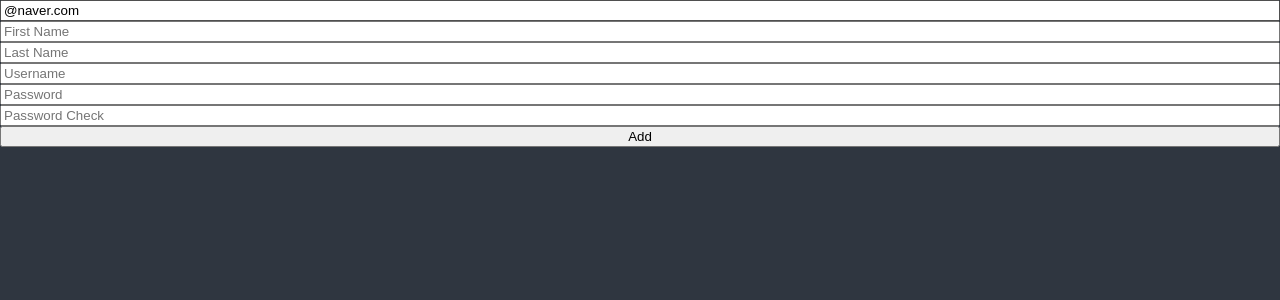
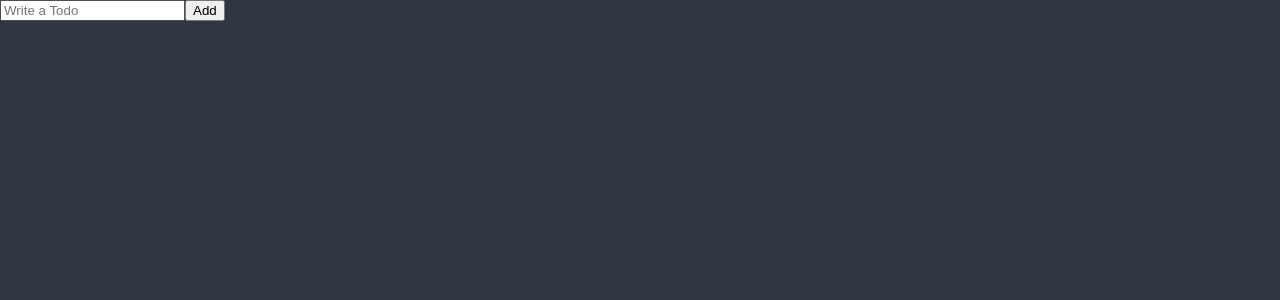
Before and after one commit to WooHyunKing/React-ToDoList, a React (Create React App) app: page / in a window 1280 px wide. Shown: the top 300 px of the page. Built offline with nearby package versions, Linux system fonts and the light colour scheme.

Commit message:
Learn about react-hook-form

```diff
--- a/src/ToDoList.tsx
+++ b/src/ToDoList.tsx
@@ -1,115 +1,130 @@
 import React, { useState } from "react";
 import { useForm } from "react-hook-form";
 
-// const ToDoList = () => {
-//   const [toDo, setToDo] = useState("");
-//   const [toDoError, setToDoError] = useState("");
-//   const onChange = (event: React.FormEvent<HTMLInputElement>) => {
-//     const {
-//       currentTarget: { value },
-//     } = event;
-//     setToDoError("");
-//     setToDo(value);
-//   };
-
-//   const onSubmit = (event: React.FormEvent<HTMLFormElement>) => {
-//     event.preventDefault();
-//     if (toDo.length < 10) {
-//       return setToDoError("ToDo shoud be longer");
-//     }
-//     console.log(toDo);
-//   };
-
-//   return (
-//     <div>
-//       <form onSubmit={onSubmit}>
-//         <input onChange={onChange} value={toDo} placeholder="Write a Todo" />
-//         <button>Add</button>
-//         {toDoError !== "" ? toDoError : null}
-//       </form>
-//     </div>
-//   );
-// };
-
 interface IForm {
-  email: string;
-  firstName: string;
-  lastName: string;
-  username: string;
-  password: string;
-  password1: string;
+  toDo: string;
 }
 
 const ToDoList = () => {
-  const {
-    register,
-    watch,
-    handleSubmit,
-    formState: { errors },
-  } = useForm<IForm>({
-    defaultValues: {
-      email: "@naver.com",
-    },
-  });
-
-  const onValid = (data: any) => {
-    console.log(data);
+  const { register, handleSubmit, setValue } = useForm<IForm>();
+  const handleValid = (data: IForm) => {
+    console.log("add to do", data.toDo);
+    setValue("toDo", "");
   };
-
-  //   console.log(watch());
-  //   watch를 사용함으로써 form의 입력값을 추적할 수 있다.
-
-  console.log(errors);
   return (
     <div>
-      <form
-        style={{ display: "flex", flexDirection: "column" }}
-        onSubmit={handleSubmit(onValid)}
-      >
-        {/* toDo라는 상태를 만들어주고, onChange와 값을 prop으로 전달한다. */}
+      <form onSubmit={handleSubmit(handleValid)}>
         <input
-          {...register("email", {
-            required: "Email is Required",
-            pattern: {
-              value: /^[A-Za-z0-9._%+-]+@naver.com$/,
-              message: "Only naver.com emails allowed",
-            },
+          {...register("toDo", {
+            required: "Please write a ToDo",
           })}
-          placeholder="Write a Email"
+          placeholder="Write a Todo"
         />
-        <span>{errors?.email?.message}</span>
-        <input
-          {...register("firstName", { required: "write here" })}
-          placeholder="First Name"
-        />
-        <span>{errors?.firstName?.message}</span>
-        <input
-          {...register("lastName", { required: "write here" })}
-          placeholder="Last Name"
-        />
-        <span>{errors?.lastName?.message}</span>
-        <input
-          {...register("username", { required: "write here", minLength: 10 })}
-          placeholder="Username"
-        />
-        <span>{errors?.username?.message}</span>
-        <input
-          {...register("password", { required: "write here", minLength: 5 })}
-          placeholder="Password"
-        />
-        <span>{errors?.password?.message}</span>
-        <input
-          {...register("password1", {
-            required: "Password is required",
-          })}
-          placeholder="Password Check"
-        />
-        <span>{errors?.password1?.message}</span>
-
         <button>Add</button>
       </form>
     </div>
   );
 };
 
+// interface IForm {
+//   email: string;
+//   firstName: string;
+//   lastName: string;
+//   username: string;
+//   password: string;
+//   password1: string;
+//   extraError?: string;
+// }
+
+// const ToDoList = () => {
+//   const {
+//     register,
+//     watch,
+//     handleSubmit,
+//     formState: { errors },
+//     setError,
+//   } = useForm<IForm>({
+//     defaultValues: {
+//       email: "@naver.com",
+//     },
+//   });
+
+//   const onValid = (data: IForm) => {
+//     if (data.password !== data.password1) {
+//       setError(
+//         "password1",
+//         { message: "Password are not the same" },
+//         { shouldFocus: true }
+//       );
+//     }
+//     // extraError는 특정 항목에 해당되는 에러가 아니라, 전체 form에 해당하는 에러
+//     setError("extraError", { message: "Server offline" });
+//   };
+
+//   //   console.log(watch());
+//   //   watch를 사용함으로써 form의 입력값을 추적할 수 있다.
+
+//   console.log(errors);
+//   return (
+//     <div>
+//       <form
+//         style={{ display: "flex", flexDirection: "column" }}
+//         onSubmit={handleSubmit(onValid)}
+//       >
+//         {/* toDo라는 상태를 만들어주고, onChange와 값을 prop으로 전달한다. */}
+//         <input
+//           {...register("email", {
+//             required: "Email is Required",
+//             pattern: {
+//               value: /^[A-Za-z0-9._%+-]+@naver.com$/,
+//               message: "Only naver.com emails allowed",
+//             },
+//           })}
+//           placeholder="Write a Email"
+//         />
+//         <span>{errors?.email?.message}</span>
+//         <input
+//           {...register("firstName", {
+//             required: "write here",
+//             validate: {
+//               noNico: (value) =>
+//                 value.includes("nico") ? "No nico allowed" : true,
+//               noNick: (value) =>
+//                 value.includes("nick") ? "No nick allowed" : true,
+//             },
+//           })}
+//           placeholder="First Name"
+//         />
+//         <span>{errors?.firstName?.message}</span>
+//         <input
+//           {...register("lastName", { required: "write here" })}
+//           placeholder="Last Name"
+//         />
+//         <span>{errors?.lastName?.message}</span>
+//         <input
+//           {...register("username", { required: "write here", minLength: 10 })}
+//           placeholder="Username"
+//         />
+//         <span>{errors?.username?.message}</span>
+//         <input
+//           {...register("password", { required: "write here", minLength: 5 })}
+//           placeholder="Password"
+//         />
+//         <span>{errors?.password?.message}</span>
+//         <input
+//           {...register("password1", {
+//             required: "Password is required",
+//           })}
+//           placeholder="Password Check"
+//         />
+//         <span>{errors?.password1?.message}</span>
+
+//         <button>Add</button>
+
+//         <span>{errors?.extraError?.message}</span>
+//       </form>
+//     </div>
+//   );
+// };
+
 export default ToDoList;
--- a/src/theme.ts
+++ b/src/theme.ts
@@ -2,7 +2,7 @@
 
 export const darkTheme: DefaultTheme = {
   bgColor: "#2f3640",
-  textColor: "black",
+  textColor: "white",
   accentColor: "#8c7ae6",
   cardBgColor: "white",
 };
```
